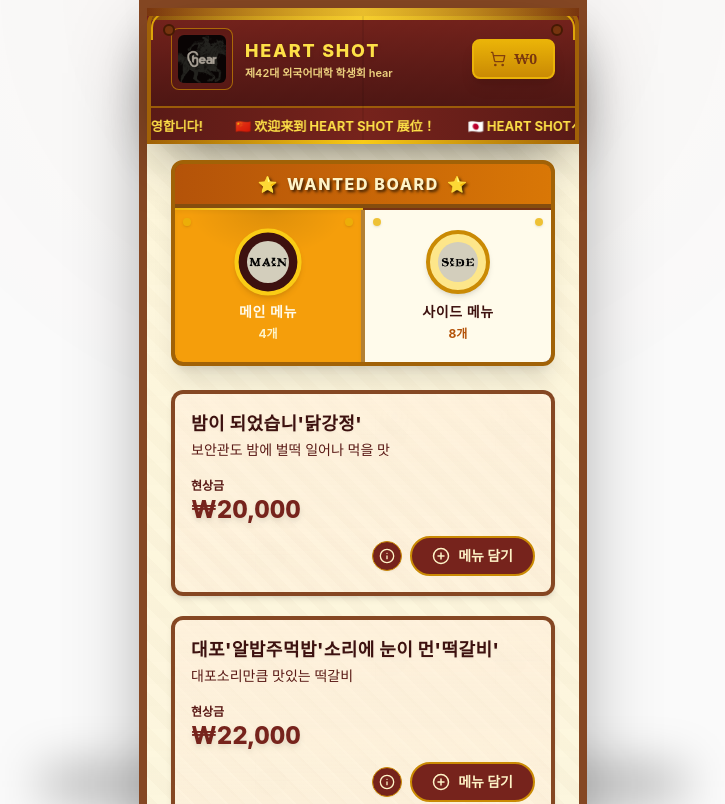
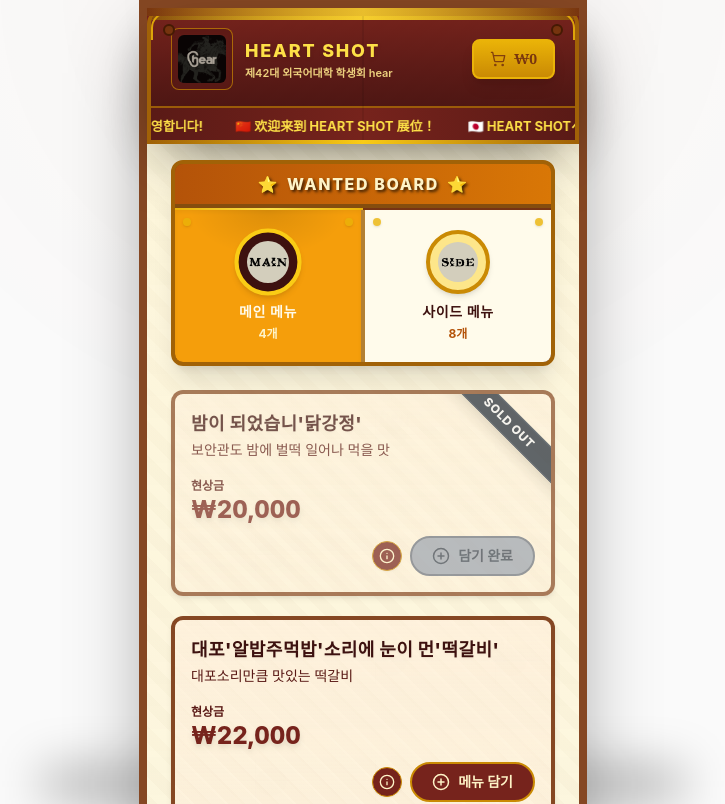
Before and after one commit to hdh985/-42-hear, a React (Create React App) app in the folder frontend/: page / in a window 1280 px wide. Shown: the top 804 px of the page, without its empty margins (277-1002 px from the left). Built offline with nearby package versions, Linux system fonts and the light colour scheme.

Commit message:
fix: 닭강정 메뉴 블락

```diff
--- a/frontend/src/App.tsx
+++ b/frontend/src/App.tsx
@@ -52,7 +52,7 @@ const App: React.FC = () => {
         volume: '높음',
         volatility: '높음',
         investment: '즉시 체포',
-        isSoldOut: false,
+        isSoldOut: true,
       },
       {
         id: 'snack-002',
```
